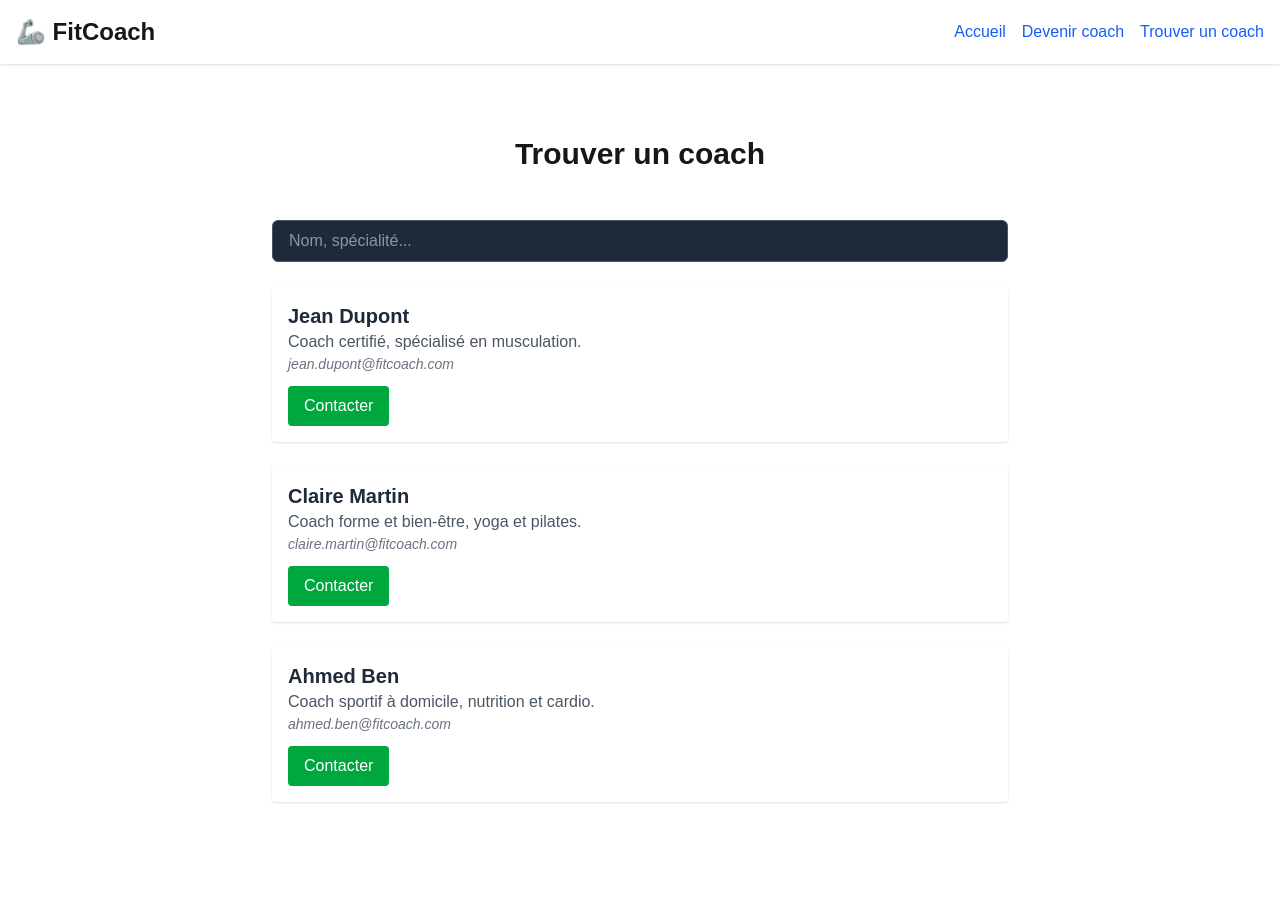
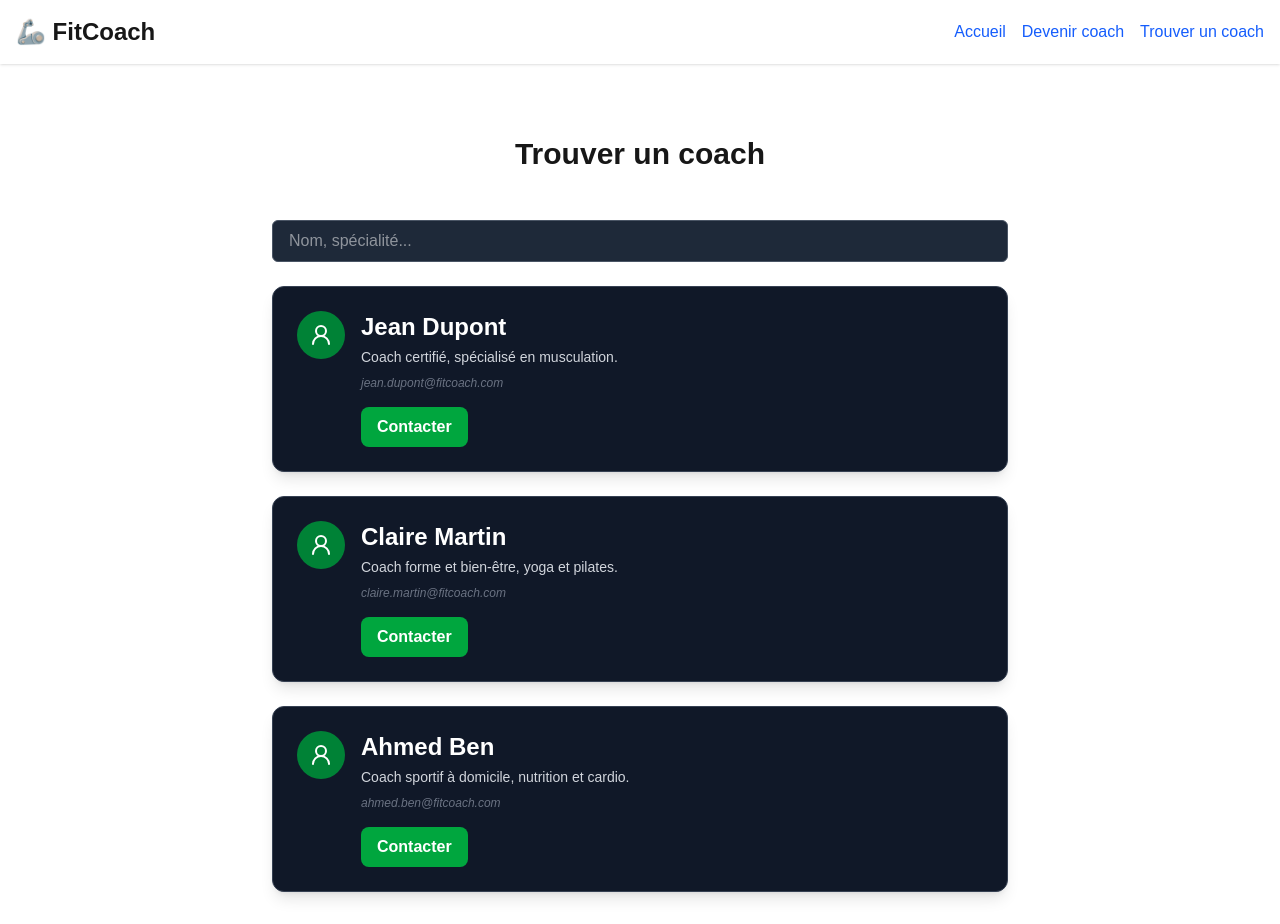
Before and after one commit to astro-training-app/astro-frontend, a Next.js app: page /trouver-coach in a window 1280 px wide. Before the commit the page ends 834 px from the top, so only its background shows below. Built offline with nearby package versions, Linux system fonts and the light colour scheme.

Commit message:
add some arangement to coachcard and update read me document

```diff
--- a/src/components/CoachCard.jsx
+++ b/src/components/CoachCard.jsx
@@ -1,15 +1,26 @@
 "use client";
 
-// ici on crée un composant card pour les coachs avec des props qui seront mis en relations dans trouver-coach //
+// j'ai trouver ça en fesant nmp i lucide-react ça donne des icones sympa //
+
+import { User2 } from "lucide-react";
+
 export default function CoachCard({ nom, bio, email }) {
   return (
-    <li className="bg-white rounded shadow p-4">
-      <h3 className="text-xl font-semibold text-gray-800">{nom}</h3>
-      <p className="text-gray-600">{bio}</p>
-      <p className="text-sm text-gray-500 italic">{email}</p>
-      <button className="mt-3 bg-green-600 text-white px-4 py-2 rounded hover:bg-green-700 transition">
-        Contacter
-      </button>
+    <li className="bg-gray-900 border border-gray-700 text-white p-6 rounded-xl shadow-lg flex items-start gap-4 hover:shadow-xl transition">
+      {/* Icône à gauche */}
+      <div className="bg-green-700 p-3 rounded-full">
+        <User2 className="text-white w-6 h-6" />
+      </div>
+
+      {/* Contenu coach */}
+      <div className="flex-1">
+        <h3 className="text-2xl font-bold">{nom}</h3>
+        <p className="text-sm text-gray-300 mt-1">{bio}</p>
+        <p className="text-xs text-gray-500 italic mt-2">{email}</p>
+        <button className="mt-4 bg-green-600 hover:bg-green-700 text-white px-4 py-2 rounded-lg transition font-semibold">
+          Contacter
+        </button>
+      </div>
     </li>
   );
 }
```
Also changed, not shown: package.json (+5 -4 lines), 2 other files (tests, documents, lock files or other folders).
